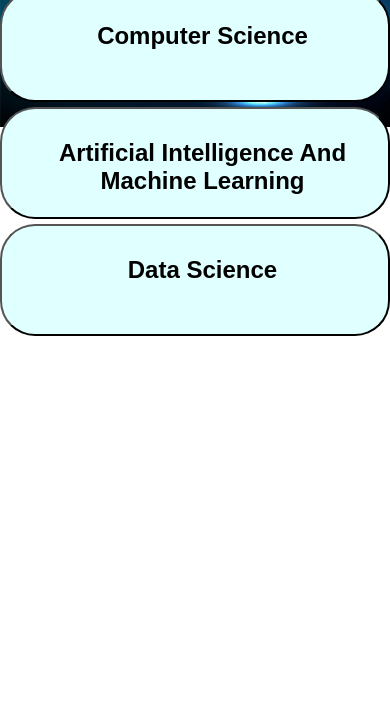
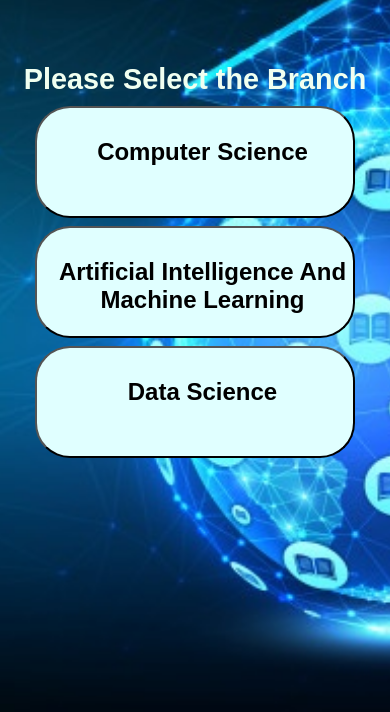
Before and after one commit to Balabharathi18/New_library, a plain HTML site: page pages/firstpage.html in a window 390 px wide. Shown: the part 132-844 px from the top of the page. Drawn offline with Linux system fonts and the light colour scheme.

Commit message:
adjustment commit

```diff
--- a/styles/mystyle1.css
+++ b/styles/mystyle1.css
@@ -7,7 +7,9 @@ body{
 
     background-image: url("../images/bgd1.jpg");
     background-repeat: no-repeat;
-    background-size:100vw;
+    background-size:cover;
+    background-position: center;
+    background-attachment: fixed;
 }
 h1{
     display: flex;
@@ -62,16 +64,20 @@ button:hover{
 }
 @media screen and (max-width:1200px){
     body{
-        width: 100%;
-        height: 400px;
-        background-size:contain;
-
+        margin-top: 50%;
     }
     h1{
-        font-size:2rem;
+        font-size:1.8rem;
         display: flex;
         align-content: center;
         justify-content: center;
+        margin-bottom: 5px;
+    }
+    #container{
+        margin-top: 3px;
+    }
+    button{
+        width: 20rem;
     }
 
 }
```
